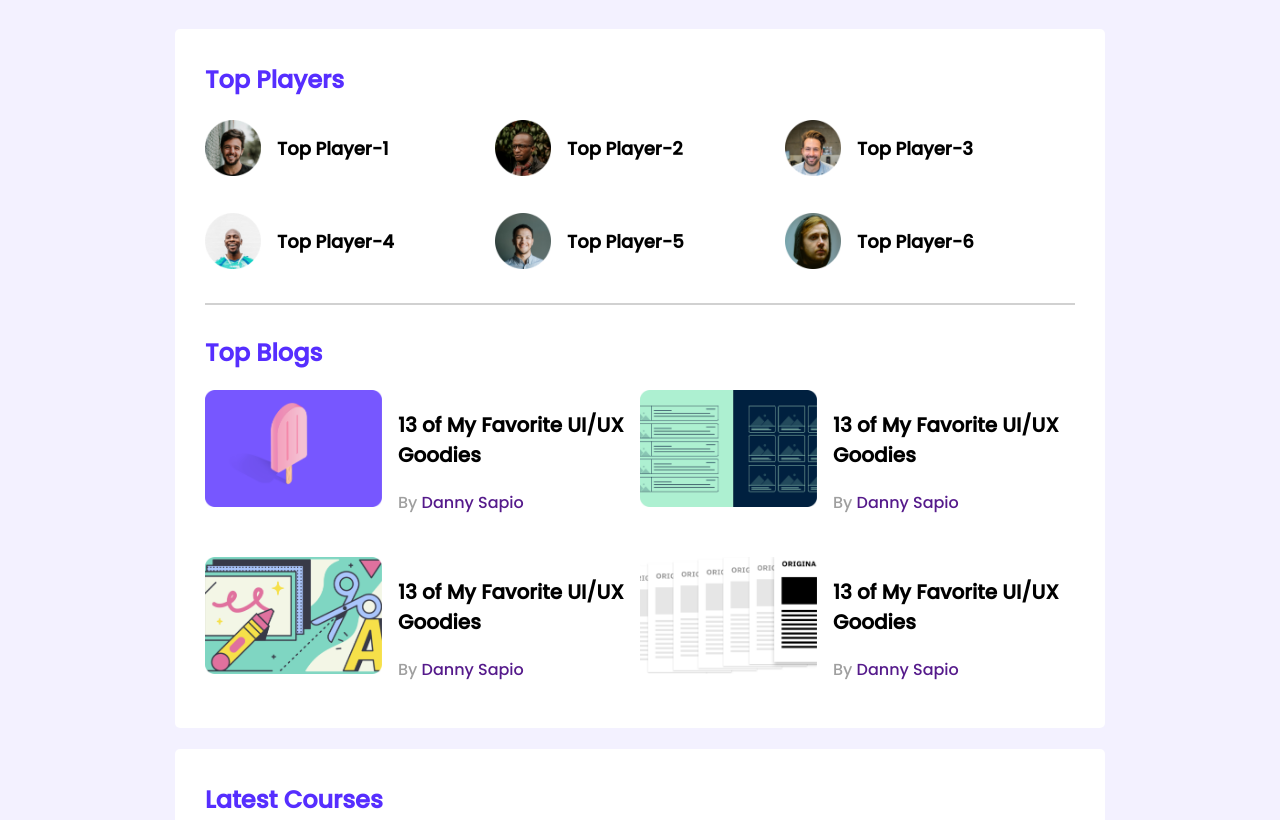
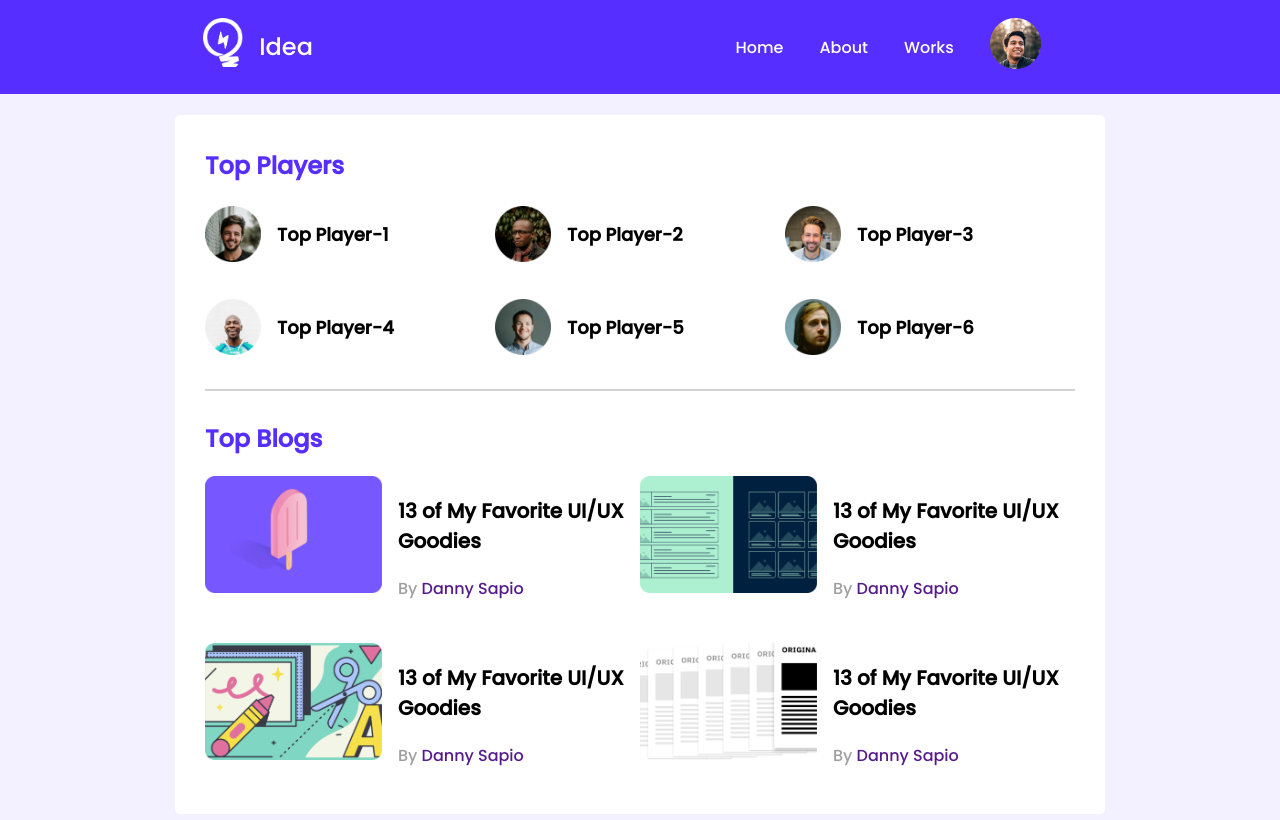
Before and after one commit to mamaruf04/leader-board-css3, a plain HTML site: page index.html in a window 1280 px wide. Shown: the top 820 px of the page. Drawn offline with Linux system fonts and the light colour scheme.

Commit message:
nav added

```diff
--- a/index.html
+++ b/index.html
@@ -13,7 +13,20 @@
 <body>
     <!-- header-start -->
     <header>
-
+        <nav>
+            <ul>
+                <div class="left-nav">
+                    <li class="nav-logo"><img src="images/icons/logo.png" alt=""></li>
+                    <li class="nav-logo">Idea</li>
+                </div>
+                <div class="right-nav">
+                    <li class="nav-content"><a href="">Home</a></li>
+                    <li class="nav-content"><a href="">About</a></li>
+                    <li class="nav-content"><a href="">Works</a></li>
+                    <li class="nav-content"><img src="images/icons/profile.png" alt=""></li>
+                </div>
+            </ul>
+        </nav>
     </header>
     <!-- header-end -->
     <main>
--- a/styles/style.css
+++ b/styles/style.css
@@ -1,10 +1,53 @@
 /* fonts */
 @import url('https://fonts.googleapis.com/css2?family=Poppins:wght@500&display=swap');
 
-/* common styles or utilities */
+/*---------------
+navigation style
+-----------------*/
+nav{
+    background-color: #562EFF;
+}
+nav ul{
+    display: flex;
+    justify-content: space-around;
+    list-style: none;
+    align-items: center;
+    height: 94px;
+    margin: 0;
+    padding-left: 0;
+}
+nav ul li a{
+    text-decoration: none;
+    color: white;
+}
+.left-nav{
+    display: flex;
+    align-items: center;
+    font-size: 24px;
+    color: white;
+}
+.nav-logo{
+    margin-right: 16px;
+}
+.nav-content{
+    margin-right: 36px;
+}
+.right-nav{
+    display: flex;
+    align-items: center;
+    font-size: 16px;
+}
+nav ul .left-nav img{
+    width: 40px;
+}
+
+/*---------------------------
+ common styles or utilities
+ ---------------------------*/
 body{
     font-family: 'Poppins', sans-serif;
     background-color: #F3F1FF;
+    margin: 0;
 }
 main{
     display: flex;
```
